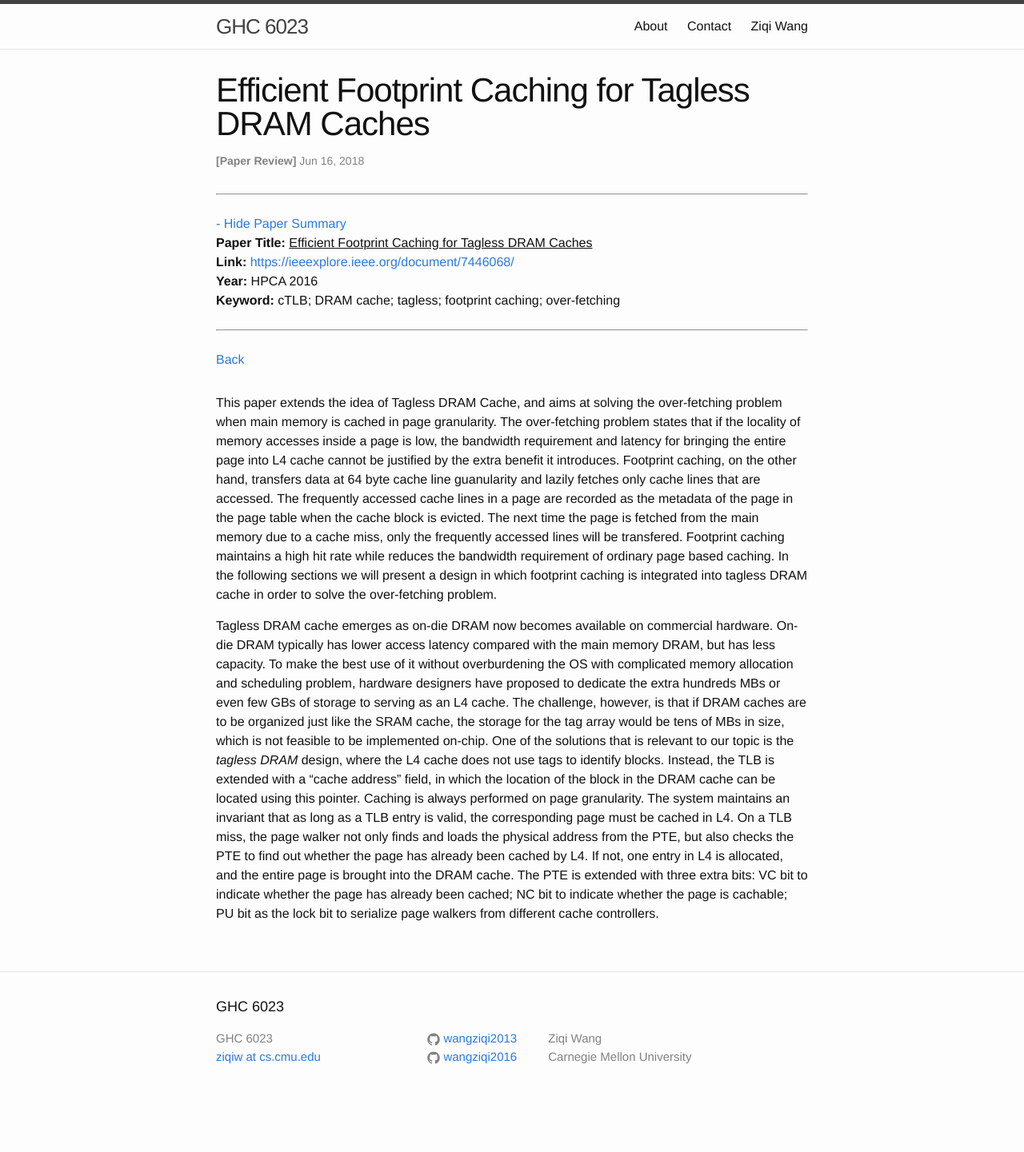
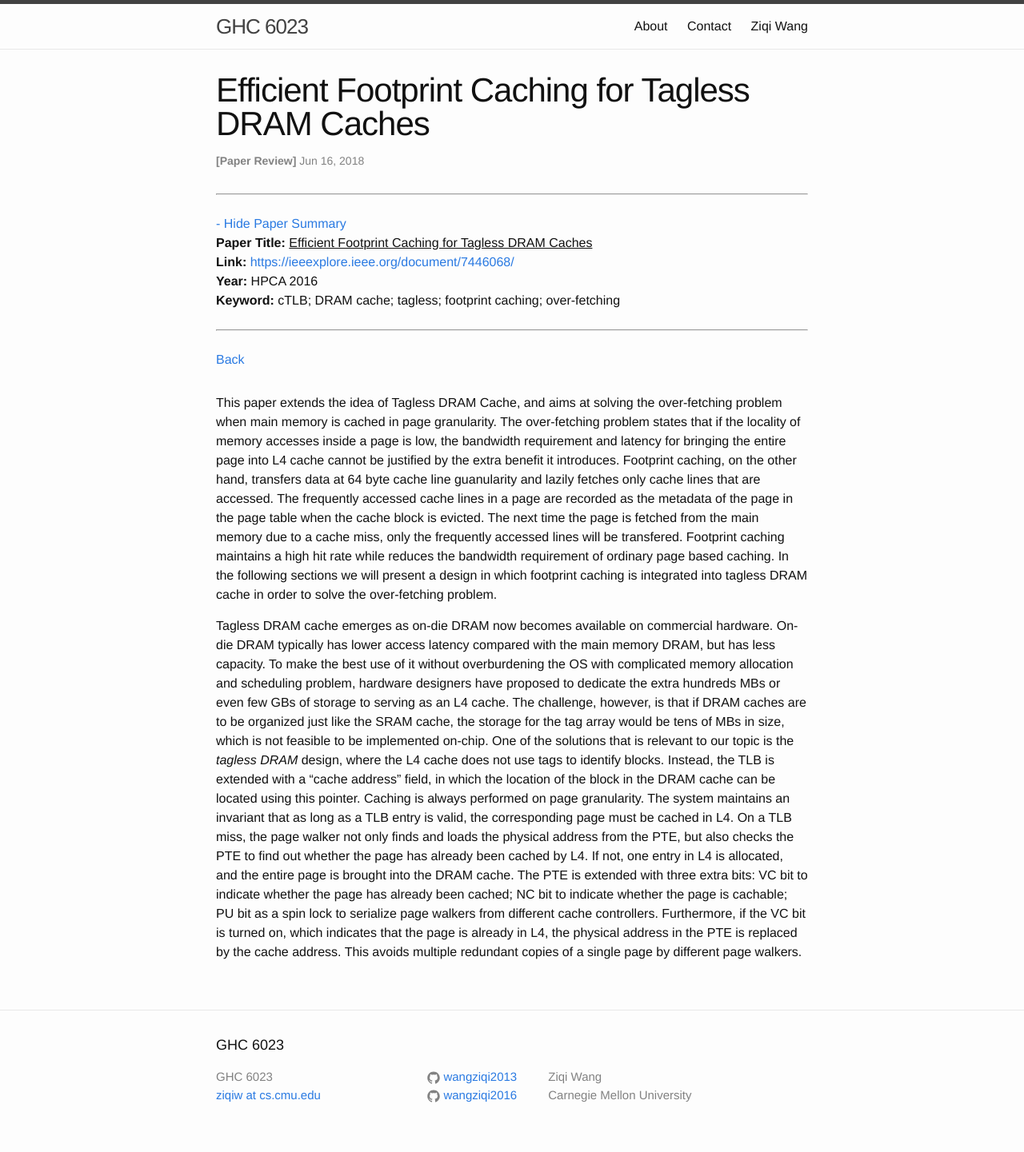
Before and after one commit to wangziqi2013/wangziqi2013.github.io, a Jekyll site: the page built from _posts/2018-06-16-Footprint-Caching.markdown, in a window 1280 px wide. Shown: the whole page at 80% size. Built offline with Jekyll 4.4.1, drawn with Linux system fonts in a browser that asks for light colours; before the commit the page ends 1393 px from its top, so only the background shows below that.

Commit message:
Finish page table

```diff
--- a/_posts/2018-06-16-Footprint-Caching.markdown
+++ b/_posts/2018-06-16-Footprint-Caching.markdown
@@ -38,5 +38,7 @@ invariant that as long as a TLB entry is valid, the corresponding page must be c
 page walker not only finds and loads the physical address from the PTE, but also checks the PTE to find out
 whether the page has already been cached by L4. If not, one entry in L4 is allocated, and the entire page is
 brought into the DRAM cache. The PTE is extended with three extra bits: VC bit to indicate whether the page
-has already been cached; NC bit to indicate whether the page is cachable; PU bit as the lock bit to serialize
-page walkers from different cache controllers.
+has already been cached; NC bit to indicate whether the page is cachable; PU bit as a spin lock to serialize
+page walkers from different cache controllers. Furthermore, if the VC bit is turned on, which indicates that
+the page is already in L4, the physical address in the PTE is replaced by the cache address. This avoids multiple
+redundant copies of a single page by different page walkers.
```
